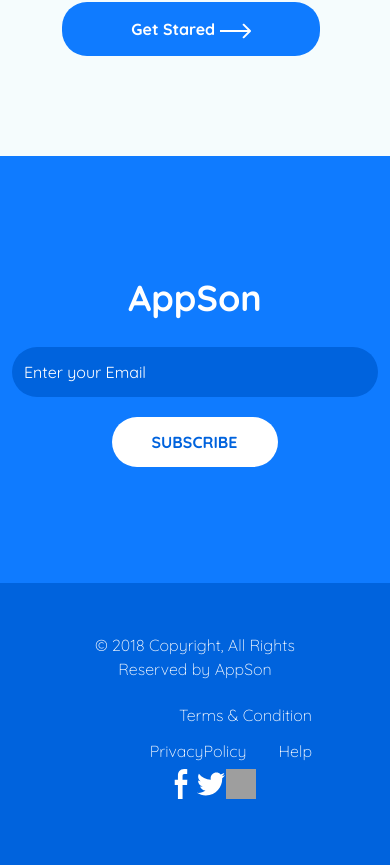
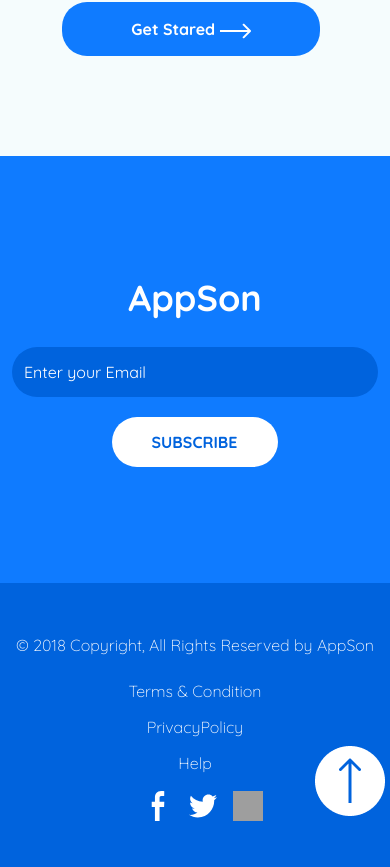
Before and after one commit to KimSvetlana/BestDesktopHomepage, a Vue app: page / in a window 390 px wide. Shown: the part 8467-9334 px from the top of the page. Built offline with nearby package versions, Linux system fonts and the light colour scheme; grey boxes are pictures that could not be loaded.

Commit message:
scrollUp и адаптив футера

```diff
--- a/src/components/footer.vue
+++ b/src/components/footer.vue
@@ -1,8 +1,8 @@
 <template>
     <footer id='footer'>
         <div class="container">
-            <div class='row'>
-                <div class='col copiraight'>
+            <div class='row paddingRow'>
+                <div class='col-4 copiraight'>
                 <p>© 2018 Copyright, All Rights Reserved by AppSon</p>
                 </div>
                 <div class='col'>
@@ -12,7 +12,7 @@
                         <a class="nav-link" href="#"> Help</a>
                     </nav>
                 </div>
-                <div class='col'>
+                <div class='col-2'>
                     <ul class='footer-social-list'>
                         <li>
                             <a href="#">
@@ -29,7 +29,8 @@
                                 <img src="../assets/images/YouTube.svg" alt="Equiteez" width="30" height="30">
                             </a>
                         </li>
-                </ul>
+                    </ul>
+                <a class='footer-scrol-up' href="#header-comp"><img src="../assets/images/ScrollUp.png"></a>
                 </div>
             </div>
         </div>
@@ -49,7 +50,9 @@ export default class Footer extends Vue {}
     @import '../assets/variables.scss';
 
     footer {
-        padding: 50px;
+        position: relative;
+        padding-top: 50px;
+        padding-bottom: 30px;
         background-color: $darkBackgroundColor;
         & p{
             color:white;
@@ -65,13 +68,53 @@ export default class Footer extends Vue {}
     }
     .footer-social-list{
         list-style: none;
+        float: right;
         & li{
             display: inline-block;
+            margin-left: 15px;
         }
     }
-     @media screen and (max-width: 921px) {
+    .footer-scrol-up{
+        position: absolute;
+        right: 8.2%;
+        bottom: 18%;
+    }
+
+     @media screen and (max-width: 1700px) {
+         .footer-scrol-up{
+             right: 1.2%;
+        }
+
+     }
+     @media screen and (max-width: 1495px) {
+         footer .nav{
+             display: list-item;
+            justify-content: center !important;
+        }
+        .footer-social-list{
+            float:left;
+            & li{
+                display: list-item;
+           }
+        }
+     }
+    @media screen and (max-width: 730px) {
         footer .col {
             flex: auto;
+            }
+        footer .col-4 {
+            width: 100%;
+        }
+        footer .col-2 {
+            width: 100%;
+        }
+        .footer-social-list{
+            padding:0;
+            float:none;
+            margin-top: 10px;
+            & li{
+                display: inline-block;
+           }
         }
     }
 </style>
```
